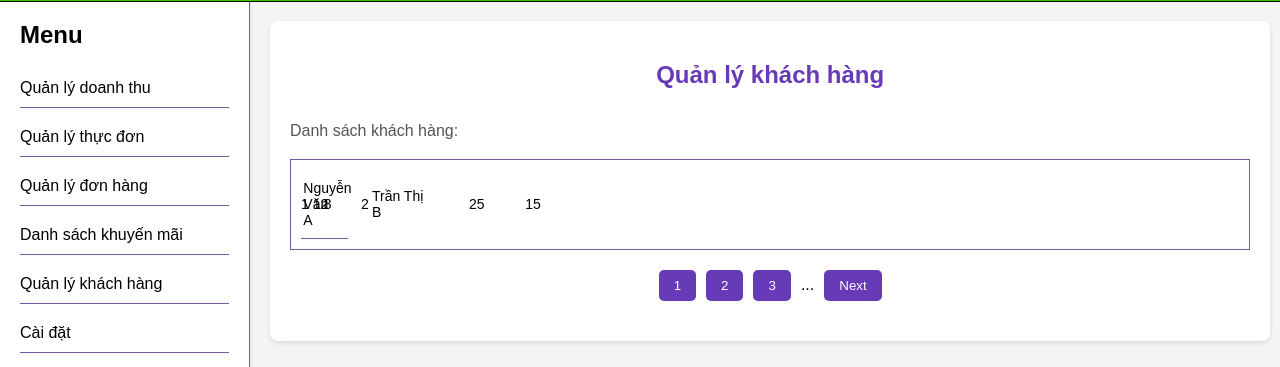
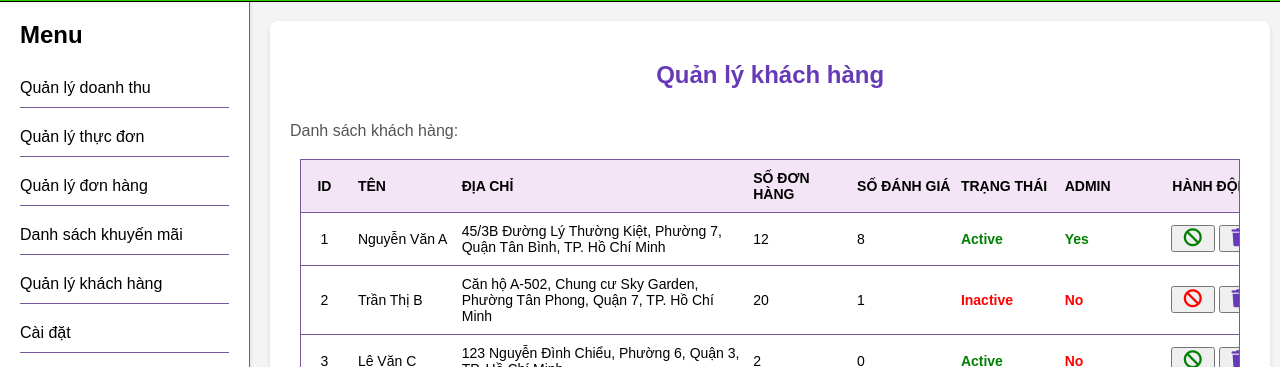
Before and after one commit to 22130101NguyenDucHuy/LapTrinhWebNhom34, a plain HTML site: page Admin/customer.html in a window 1280 px wide. Shown: the part 79-446 px from the top of the page. Drawn offline with Linux system fonts and the light colour scheme.

Commit message:
add list of customer

```diff
--- a/Admin/customer.html
+++ b/Admin/customer.html
@@ -3,8 +3,12 @@
 <head>
     <meta charset="UTF-8">
     <title>Khách hàng</title>
+    <link rel="stylesheet" href="https://cdnjs.cloudflare.com/ajax/libs/font-awesome/6.7.1/css/all.min.css"
+          integrity="sha512-5Hs3dF2AEPkpNAR7UiOHba+lRSJNeM2ECkwxUIxC1Q/FLycGTbNapWXB4tP889k5T5Ju8fs4b1P5z/iB4nMfSQ=="
+          crossorigin="anonymous" referrerpolicy="no-referrer"/>
     <link rel="stylesheet" href="style_file/admin-style.css">
     <link rel="stylesheet" href="style_file/customer-style.css">
+    <link rel="stylesheet" href="style_file/menu-style.css">
 </head>
 <body>
 <header>
@@ -25,45 +29,76 @@
         <a href="../html/index.html" class="logout"> Logout</a>
     </div>
 
-    <!-- Content -->
     <div class="content">
         <div id="customer-management" class="section">
             <h2>Quản lý khách hàng</h2>
             <p>Danh sách khách hàng:</p>
-                <!-- Customer Grid -->
-                <div class="customer-grid">
-                    <div class="customer-item">
-                        <div class="customer-id">1</div>
-                        <div class="customer-name">Nguyễn Văn A</div>
-                        <div class="customer-orders">12</div>
-                        <div class="customer-reviews">8</div>
-                        <div class="customer-action">
-                            <button class="edit-button" title="Chỉnh sửa">
-                                <i class="fas fa-edit"></i>
+            <div class="list-section list-scroll">
+                <div class="list-title">
+                    <div class="column id">ID</div>
+                    <div class="column name">Tên</div>
+                    <div class="column address">Địa chỉ</div>
+                    <div class="column orders-customer">Số Đơn Hàng</div>
+                    <div class="column reviews">Số Đánh Giá</div>
+                    <div class="column status">Trạng Thái</div>
+                    <div class="column admin">Admin</div>
+                    <div class="column action">Hành Động</div>
+                </div>
+                <ul>
+                    <li>
+                        <div class="column id">1</div>
+                        <div class="column name">Nguyễn Văn A</div>
+                        <div class="column address">45/3B Đường Lý Thường Kiệt, Phường 7, Quận Tân Bình, TP. Hồ Chí Minh</div>
+                        <div class="column orders-customer">12</div>
+                        <div class="column reviews">8</div>
+                        <div class="column status active">Active</div>
+                        <div class="column admin yes">Yes</div>
+                        <div class="column action action-icons">
+                            <button>
+                                <a href="#" title="Chặn" class="active"><i class="fa fa-ban"></i></a>
                             </button>
-                            <button class="delete-button" title="Xóa">
-                                <i class="fas fa-trash-alt"></i>
+                            <button>
+                                <a href="#" title="Xóa"><i class="fa fa-trash"></i></a>
                             </button>
                         </div>
-                    </div>
-                    <div class="customer-item">
-                        <div class="customer-id">2</div>
-                        <div class="customer-name">Trần Thị B</div>
-                        <div class="customer-orders">25</div>
-                        <div class="customer-reviews">15</div>
-                        <div class="customer-action">
-                            <button class="edit-button" title="Chỉnh sửa">
-                                <i class="fas fa-edit"></i>
+                    </li>
+                    <li>
+                        <div class="column id">2</div>
+                        <div class="column name">Trần Thị B</div>
+                        <div class="column address">Căn hộ A-502, Chung cư Sky Garden, Phường Tân Phong, Quận 7, TP. Hồ Chí Minh</div>
+                        <div class="column orders-customer">20</div>
+                        <div class="column reviews">1</div>
+                        <div class="column status inactive">Inactive</div>
+                        <div class="column admin no">No</div>
+                        <div class="column action action-icons">
+                            <button>
+                                <a href="#" title="Chặn" class="inactive"><i class="fa fa-ban"></i></a>
                             </button>
-                            <button class="delete-button" title="Xóa">
-                                <i class="fas fa-trash-alt"></i>
+                            <button>
+                                <a href="#" title="Xóa"><i class="fa fa-trash"></i></a>
                             </button>
                         </div>
+                    </li>
+                    <li>
+                        <div class="column id">3</div>
+                        <div class="column name">Lê Văn C</div>
+                        <div class="column address">123 Nguyễn Đình Chiểu, Phường 6, Quận 3, TP. Hồ Chí Minh</div>
+                        <div class="column orders-customer">2</div>
+                        <div class="column reviews">0</div>
+                        <div class="column status active">Active</div>
+                        <div class="column admin no">No</div>
+                        <div class="column action action-icons">
+                            <button>
+                                <a href="#" title="Chặn" class="active"><i class="fa fa-ban"></i></a>
+                            </button>
+                            <button>
+                                <a href="#" title="Xóa"><i class="fa fa-trash"></i></a>
+                            </button>
                         </div>
+                    </li>
+                </ul>
 
             </div>
-
-                <!-- Pagination -->
             <div class="pagination">
                 <button class="page-btn">1</button>
                 <button class="page-btn">2</button>
--- a/Admin/style_file/customer-style.css
+++ b/Admin/style_file/customer-style.css
@@ -1,59 +1,111 @@
-.customer-grid {
-    display: grid;
-    grid-template-columns: 5% 30% 20% 20% 15%;
-    gap: 10px;
+.list-section {
     border: 1px solid #76589d;
+    margin: 10px;
     font-family: Arial, sans-serif;
     font-size: 14px;
-    padding: 10px;
 }
 
-.customer-item {
+.list-title,
+.list-section ul li {
     display: grid;
-    grid-template-columns: 5% 20% 20% 20% 15%;
+    grid-template-columns: 5% 10% 30% 10% 10% 10% 10% 10%;
+    gap: 10px;
     align-items: center;
     padding: 10px 0;
     border-bottom: 1px solid #76589d;
 }
 
-.customer-item:last-child {
+.list-title {
+    font-weight: bold;
+    background-color: #f3e5f5;
+    text-transform: uppercase;
+}
+
+.list-section ul {
+    padding: 0;
+    margin: 0;
+}
+
+.list-section ul li {
+    list-style: none;
+
+}
+
+.list-section ul li:last-child {
     border-bottom: none;
 }
 
-.customer-item:hover {
+.list-section ul li:hover {
     background-color: #f9f2ff;
 }
 
-.customer-id,
-.customer-name,
-.customer-orders,
-.customer-reviews {
+/* Thanh cuộn */
+.list-scroll {
+    max-height: 450px;
+    overflow-y: auto;
+    scrollbar-width: thin;
+}
+
+.list-scroll::-webkit-scrollbar {
+    width: 8px;
+}
+
+.list-scroll::-webkit-scrollbar-thumb {
+    background: #673ab7;
+    border-radius: 5px;
+}
+
+.list-scroll::-webkit-scrollbar-thumb:hover {
+    background: #562ea1;
+}
+
+.list-scroll::-webkit-scrollbar-track {
+    background: #f3e5f5;
+}
+
+/* Định dạng cột */
+.column {
     text-align: left;
 }
 
-.customer-id {
+.column.id {
     text-align: center;
 }
 
-.customer-orders,
-.customer-reviews {
+.column.price,
+.column.type {
     text-align: right;
 }
 
-.customer-action {
+.column.action {
     text-align: center;
 }
 
-.customer-action button {
-    background: none;
-    border: none;
+/* Hành động */
+.column.action a {
+    margin: 0 5px;
+    text-decoration: none;
+    font-size: 18px;
     color: #673ab7;
-    font-size: 18px;
-    cursor: pointer;
     transition: color 0.3s ease, transform 0.3s ease;
 }
 
-.customer-action button:hover {
+.column.action a:hover {
     color: #562ea1;
     transform: scale(1.2);
 }
+
+/* Màu trạng thái */
+.status.active,
+.admin.yes,
+.column.action a.active {
+    color: green;
+    font-weight: bold;
+}
+
+.status.inactive,
+.admin.no,
+.column.action a.inactive {
+    color: red;
+    font-weight: bold;
+}
--- a/Admin/style_file/menu-style.css
+++ b/Admin/style_file/menu-style.css
@@ -17,7 +17,7 @@
 
 .menu-img {
     width: 100%;
-    height: 200px;
+    height: 220px;
     border-radius: 8px;
     margin-bottom: 10px;
 }
```
Also changed, not shown: Admin/promotion.html (+53 -12 lines), Admin/style_file/promotion.css (added, +42 -0 lines). Lines whose indentation alone changed are shown as unchanged.
